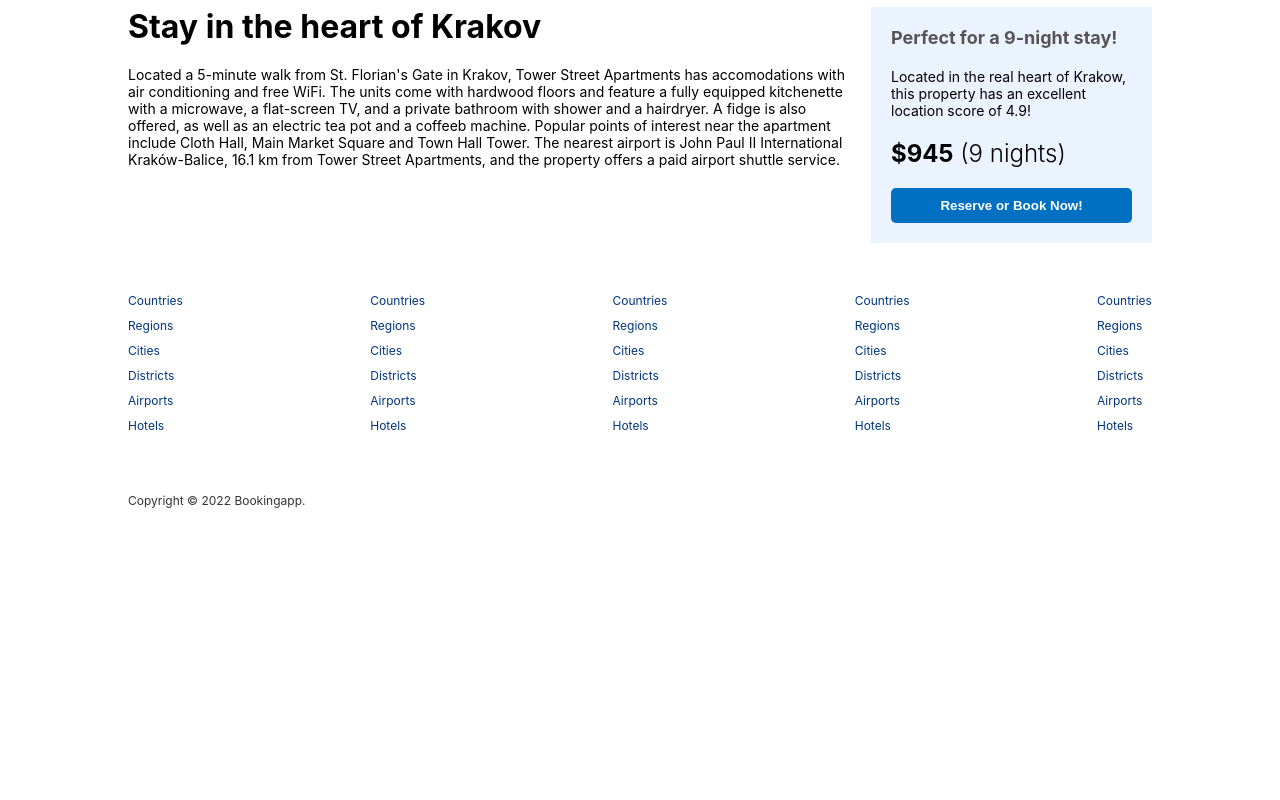
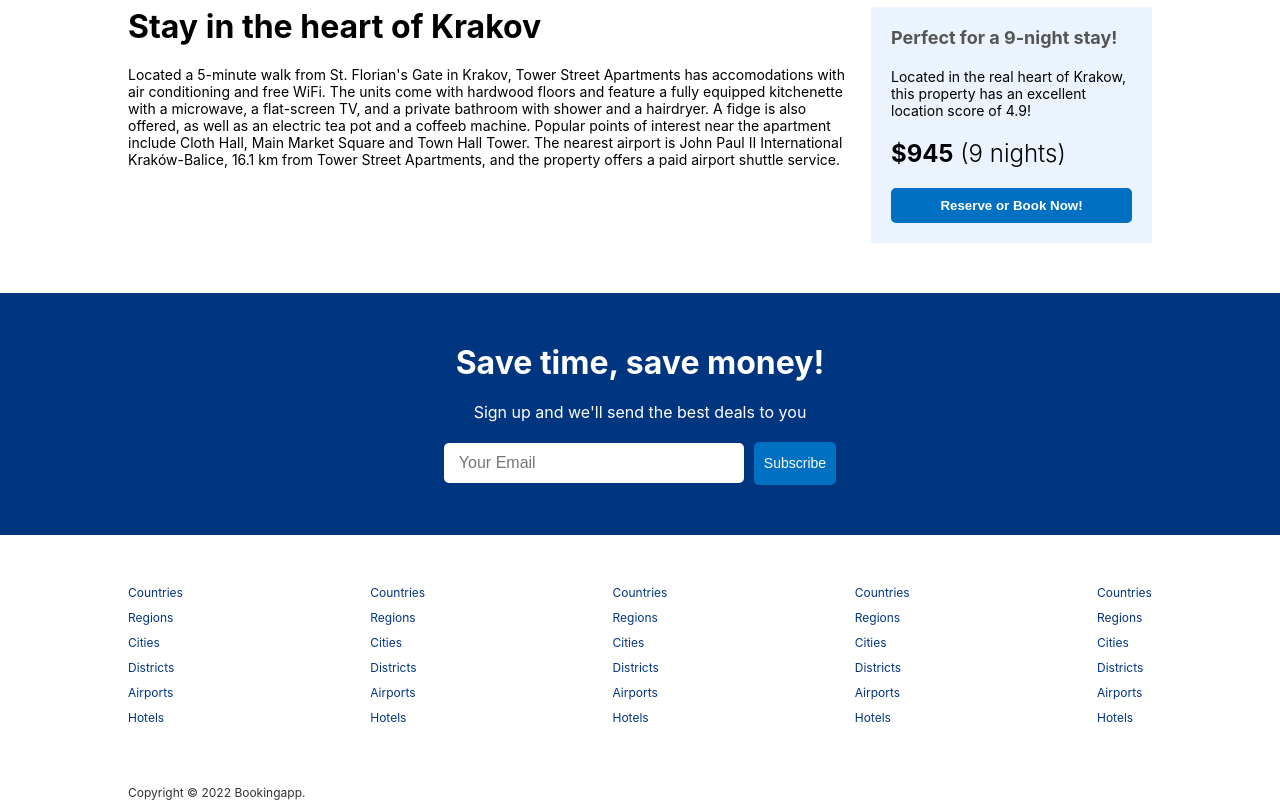
Before and after one commit to esteemayo/hotel-booking-app-client, a React (Create React App) app: page /hotels/1 in a window 1280 px wide. Shown: the part 844-1644 px from the top of the page. Before the commit the page ends 1352 px from the top, so only its background shows below. Built offline with nearby package versions, Linux system fonts and the light colour scheme.

Commit message:
feat: add maillist

```diff
--- a/src/pages/hotel/Hotel.jsx
+++ b/src/pages/hotel/Hotel.jsx
@@ -2,6 +2,7 @@ import { FontAwesomeIcon } from '@fortawesome/react-fontawesome';
 import { faLocationDot } from '@fortawesome/free-solid-svg-icons';
 
 import Header from 'components/header/Header';
+import MailList from 'components/mailList/MailList';
 import './hotel.scss';
 
 const Hotel = () => {
@@ -83,6 +84,7 @@ const Hotel = () => {
           </div>
         </div>
       </div>
+      <MailList />
     </div>
   );
 };
```
